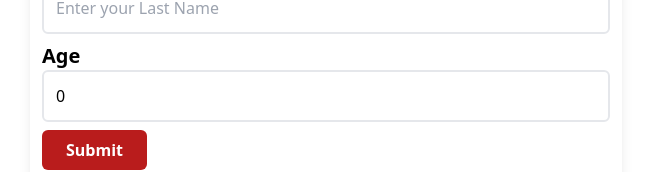
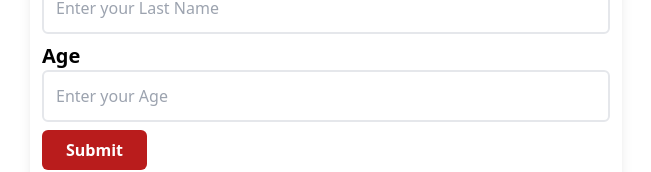
Before and after one commit to kiyohiro0310/WPSIM, a React (Create React App) app: page / in a window 1280 px wide. Shown: the part 194-366 px from the top of the page, without its empty margins (314-965 px from the left). Built offline with nearby package versions, Linux system fonts and the light colour scheme.

Commit message:
Create generate form function

```diff
--- a/src/App.js
+++ b/src/App.js
@@ -1,32 +1,37 @@
-import { Fragment } from 'react';
-import { generateForm } from './components/Form';
+import { Fragment } from "react";
+import { GenerateForm } from "./components/Form";
 import { useFormik } from "formik";
 import { basicSchema } from "./schemas";
 
-const onSubmit = () => {
-  console.log("Submitted")
-}
+const onSubmit = (values, actions) => {
+  // Send value to backend
+  console.log(values);
+
+  actions.resetForm();
+
+};
+
 function App() {
   const userFormik = useFormik({
     initialValues: {
       firstName: "",
       lastName: "",
-      age: 0
+      age: "",
     },
     validationSchema: basicSchema,
-    onSubmit
+    onSubmit,
   });
-  console.log(userFormik.errors);
   return (
     <Fragment>
-      <div className='container mx-auto flex p-12'>
-        {/* // How to use => generateForm.apply(this, fields: array, formik); */}
-        {/* id and formik name must be same*/}
-        {generateForm([
-          {label: "First Name", type: "text", id: "firstName"},
-          {label: "Last Name", type: "text", id: "lastName"},
-          {label: "Age", type: "number", id: "age"},
-          ], userFormik)}
+      <div className="container mx-auto flex p-12">
+        <GenerateForm
+          fields={[
+            { label: "First Name", type: "text", id: "firstName" },
+            { label: "Last Name", type: "text", id: "lastName" },
+            { label: "Age", type: "number", id: "age" },
+          ]}
+          formik={userFormik}
+        />
       </div>
     </Fragment>
   );
--- a/src/components/Form.jsx
+++ b/src/components/Form.jsx
@@ -1,15 +1,21 @@
 import React from "react";
 import InputField from "./InputComponents/InputField";
 import SubmitButton from "./Buttons/SubmitButton";
-
-// Create function to make form
-// parameters should be array
 
 // TODO: Kiyo will create generate form function
 // 1. Create function for generate form
 // This form parameter should be array
 // This methid create form on basis of parameters
-// How to use => generateForm.apply(this, fields: array, formik);
+
+
+
+export function GenerateForm({fields, formik}) {
+  return (
+    generateForm(fields, formik)
+  );
+
+}
+
 export function generateForm(...args) {
     // 1. Get formik
     const formik = args[1];
@@ -34,55 +40,7 @@ export function generateForm(...args) {
               />
             );
         })}
-      <SubmitButton />
+        <SubmitButton formik={formik}/>
       </form>
     );
   }
-
-// export function Form() {
-//     // This formik is for sample
-//     const userFormik = useFormik({
-//       initialValues: studentFormikInitialValues,
-//       validationSchema: basicSchema,
-//       onSubmit,
-//     });
-
-//     console.log(userFormik);
-
-//     return (
-//       <form
-//         onSubmit={userFormik.handleSubmit}
-//         className="shadow-lg rounded-md p-3 w-1/2 mx-auto justify-center items-center"
-//       >
-//         <InputField
-//           label="Email"
-//           value={userFormik.values.email}
-//           id="email"
-//           type="email"
-//           formik={userFormik}
-//         />
-//         <InputField
-//           label="Age"
-//           value={userFormik.values.age}
-//           id="age"
-//           type="number"
-//           formik={userFormik}
-//         />
-//         <InputField
-//           label="Password"
-//           value={userFormik.values.password}
-//           id="password"
-//           type="password"
-//           formik={userFormik}
-//         />
-//         <InputField
-//           label="Confirm Password"
-//           value={userFormik.values.confirmPassword}
-//           id="confirmPassword"
-//           type="password"
-//           formik={userFormik}
-//         />
-//         <SubmitButton />
-//       </form>
-//     );
-//   }
--- a/src/components/InputComponents/InputField.jsx
+++ b/src/components/InputComponents/InputField.jsx
@@ -1,12 +1,18 @@
-import React from 'react'
+import React from "react";
 
 // TODO (Hoang): Create another compoenent file for dropdown input field
-export default function InputField({label, value, id, type, formik}) {
+export default function InputField({ label, value, id, type, formik }) {
   return (
     <div className="flex flex-col">
-        <label htmlFor={id} className="text-xl font-bold">{label}</label>
+      <label htmlFor={id} className="text-xl font-bold">
+        {label}
+      </label>
       <input
-          className="border-2 rounded-md p-3 mb-2"
+        className={
+          formik.errors[id] && formik.touched[id]
+            ? "border-red-600 border-2 rounded-md p-3 mb-2"
+            : "border-2 rounded-md p-3 mb-2"
+        }
         type={type}
         id={id}
         value={value}
@@ -14,6 +20,12 @@ export default function InputField({label, value, id, type, formik}) {
         placeholder={`Enter your ${label}`}
         onBlur={formik.handleBlur}
       />
+      {formik.errors[id] && formik.touched[id] && (
+        <p className="text-red-600 mb-2">
+          {formik.errors[id].charAt(0).toUpperCase() +
+            formik.errors[id].slice(1)}
+        </p>
+      )}
     </div>
-  )
+  );
 }
--- a/src/schemas/index.js
+++ b/src/schemas/index.js
@@ -11,6 +11,7 @@ import * as yup from "yup";
 export const basicSchema = yup.object().shape({
     firstName: yup.string().required(),
     lastName: yup.string().required(),
+    age: yup.number().required(),
     // email: yup.string().email("Please enter a valid email").required(),
     // age: yup.number().positive().integer().required("Required"),
     // password: yup.string().min(8).matches(passwordRules, {message: "Please create a stronger password"}).required(),
```
Also changed, not shown: src/components/Buttons/SubmitButton.jsx (+10 -4 lines). Lines whose indentation alone changed are shown as unchanged.
